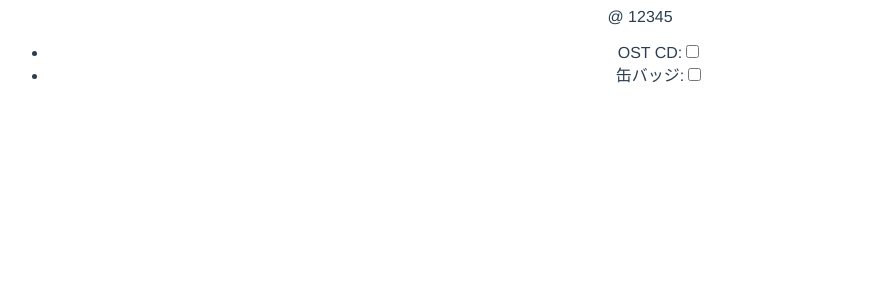
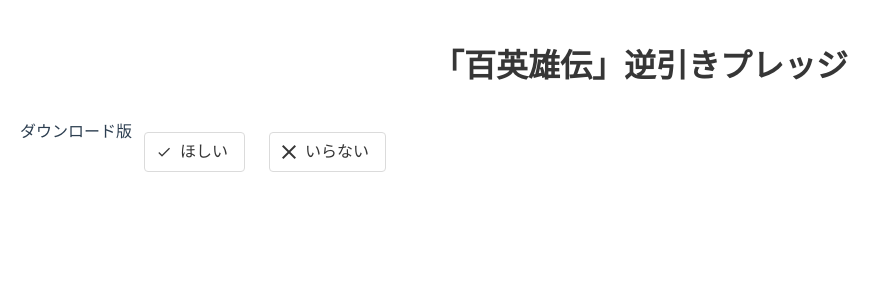
Before and after one commit to true-runes/eiyuden-rewards, a Vue app: page / in a window 1280 px wide. Shown: the top 300 px of the page, without its empty margins (0-888 px from the left). Built offline with nearby package versions, Linux system fonts and the light colour scheme.

Commit message:
超雛形

```diff
--- a/package.json
+++ b/package.json
@@ -10,6 +10,7 @@
     "watch": "vue-cli-service serve"
   },
   "dependencies": {
+    "buefy": "^0.8.20",
     "core-js": "^3.6.5",
     "vue": "^2.6.11",
     "vue-router": "^3.2.0",
--- a/public/index.html
+++ b/public/index.html
@@ -5,6 +5,7 @@
     <meta http-equiv="X-UA-Compatible" content="IE=edge" />
     <meta name="viewport" content="width=device-width,initial-scale=1.0" />
     <link rel="icon" href="<%= BASE_URL %>favicon.ico" />
+    <link rel="stylesheet" href="https://cdn.materialdesignicons.com/5.3.45/css/materialdesignicons.min.css">
     <title>百英雄伝真書</title>
   </head>
   <body>
--- a/src/App.vue
+++ b/src/App.vue
@@ -1,6 +1,8 @@
 <template>
-  <div id="app">
-    <router-view />
+  <div class="container is-fluid">
+    <div id="app">
+      <router-view />
+    </div>
   </div>
 </template>
 
--- /dev/null
+++ b/src/components/TryBuefy.vue
@@ -0,0 +1,50 @@
+<template>
+  <section class="hero">
+    <div class="hero-body">
+      <h1 class="title">
+        「百英雄伝」逆引きプレッジ
+      </h1>
+    </div>
+    <div class="columns">
+      <p>ダウンロード版</p>
+      <b-field>
+        <div class="column">
+          <b-radio-button
+            v-model="radioButton"
+            native-value="Nope"
+            type="is-success"
+          >
+            <b-icon icon="check" size="is-small"> </b-icon> <span>ほしい</span>
+          </b-radio-button>
+        </div>
+        <div class="column">
+          <b-radio-button
+            v-model="radioButton"
+            native-value="Yep"
+            type="is-danger"
+          >
+            <b-icon icon="close"></b-icon>
+            <span>いらない</span>
+          </b-radio-button>
+        </div>
+      </b-field>
+    </div>
+  </section>
+</template>
+
+<script>
+export default {
+  data() {
+    return {
+      radioButton: '',
+    }
+  },
+  props: {
+    title: {
+      type: String,
+      default: '',
+      required: true,
+    },
+  },
+}
+</script>
--- a/src/main.js
+++ b/src/main.js
@@ -1,8 +1,12 @@
 import Vue from 'vue'
+import Buefy from 'buefy'
+import 'buefy/dist/buefy.css'
+
 import App from './App.vue'
 import router from './router'
 import store from './store'
 
+Vue.use(Buefy)
 Vue.config.productionTip = false
 
 new Vue({
--- a/src/views/Home.vue
+++ b/src/views/Home.vue
@@ -1,16 +1,16 @@
 <template>
   <div class="home">
-    <Rewards />
+    <TryBuefy :title="'デジタル版'" :value="'hoge'" />
   </div>
 </template>
 
 <script>
-import Rewards from '@/components/Rewards'
+import TryBuefy from '@/components/TryBuefy'
 
 export default {
   name: 'Home',
   components: {
-    Rewards,
+    TryBuefy,
   },
 }
 </script>
```
Also changed, not shown: 1 other file (tests, documents, lock files or other folders).
